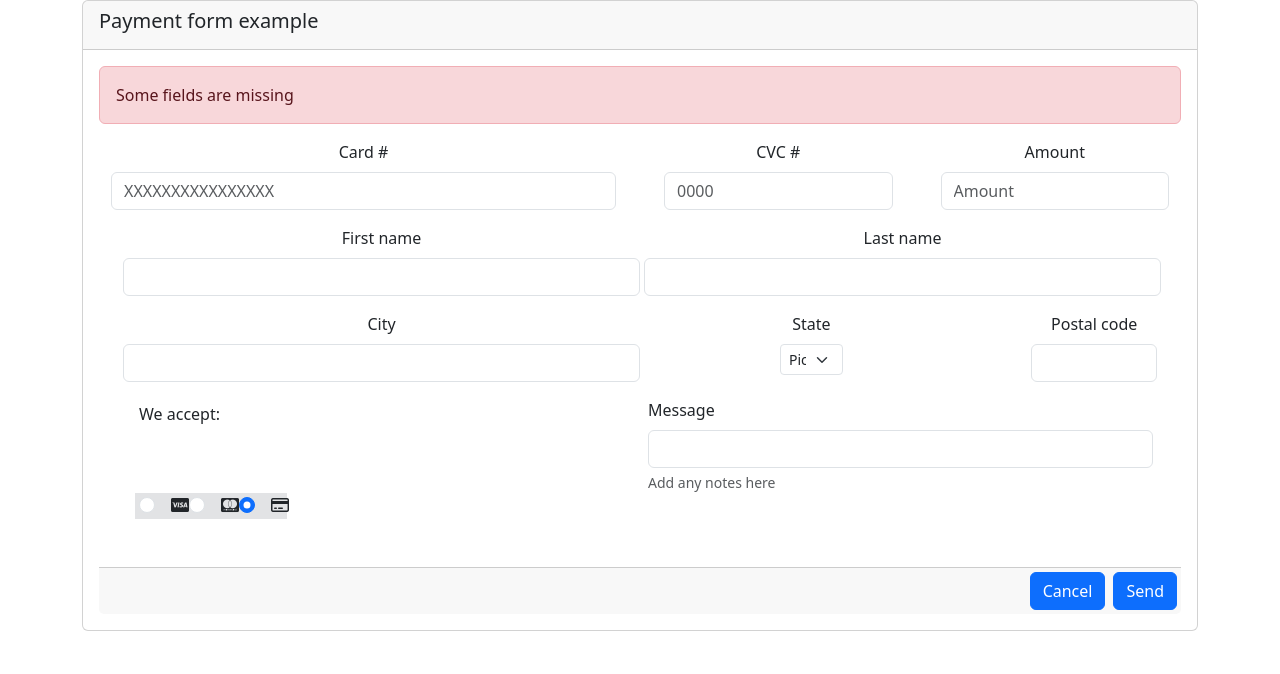
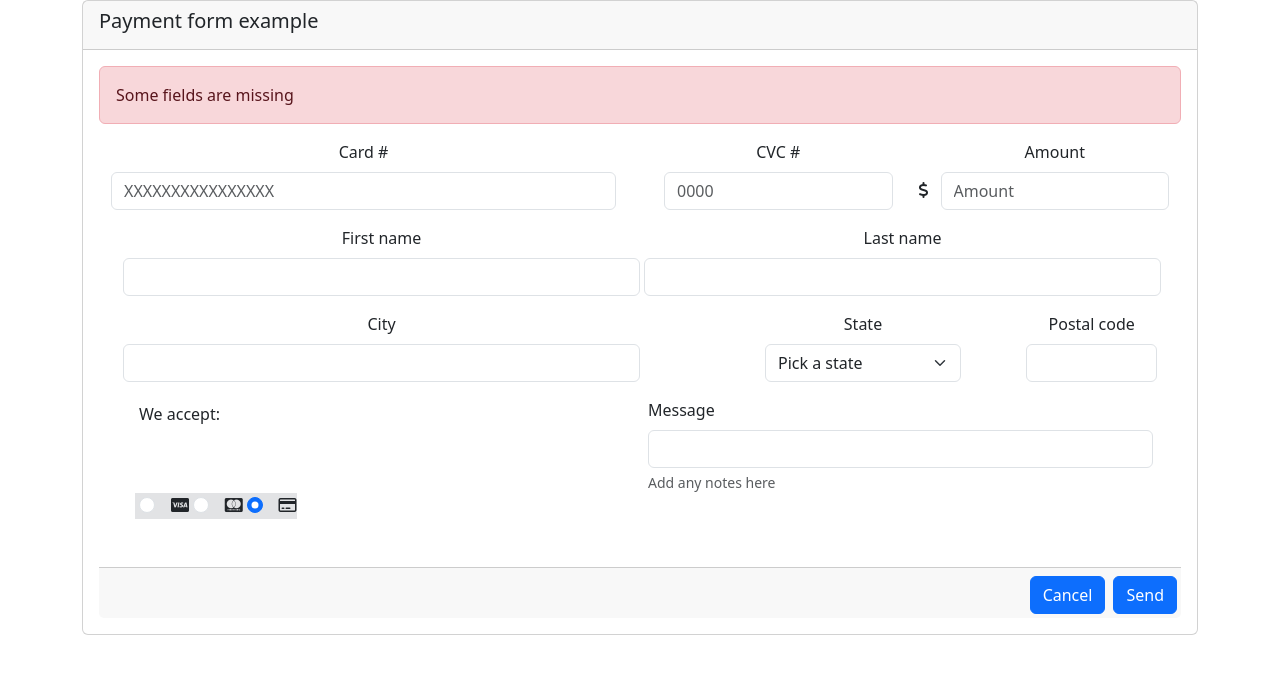
Before and after one commit to 4GeeksAcademy/Create-a-HTML5-form---Valentina099, a plain HTML site: page index.html in a window 1280 px wide. Drawn offline with nearby package versions, Linux system fonts and the light colour scheme.

Commit message:
First commit

```diff
--- a/index.html
+++ b/index.html
@@ -14,8 +14,10 @@
 
 <body>
 
+
     <div class="container">
         <div class="card text-center ">
+            <div class="element"><i class="fa-solid fa-dollar-sign"></i></div>
             <div class="card-header d-flex justify-content-star">
                 <h5> Payment form example </h5>
             </div>
@@ -68,15 +70,17 @@
                                 </div>
 
                                 <div class="d-flex justify-content-between">
-                                    <div class="col  col-2">
-                                        <label for="exampleInputEmail1" class="form-label">State</label>
-                                        <select class="form-select form-select-sm" aria-label="Small select example">
+
+                                    <div class="col  col-6">
+                                        <label for="exampleInputEmail1" class="form-label justify-content-star">State</label>
+                                        <select class="form-select form-select-m" aria-label="Small select example">
                                             <option selected>Pick a state</option>
                                             <option value="1">One</option>
                                             <option value="2">Two</option>
                                             <option value="3">Three</option>
                                         </select>
                                     </div>
+
                                     <div class="col  col-4">
                                         <label for="exampleInputEmail1" class="form-label">Postal code</label>
                                         <input type="text" class="form-control" id="cardnumber"
@@ -101,6 +105,11 @@
                                         Add any notes here
                                     </div>
                                 </div>
+
+
+
+
+
                             </div>
 
                                 <div class="containercards">
@@ -145,8 +154,8 @@
 
                     </div>
                     <div class="card-footer text-body-secondary d-flex justify-content-end p-1">
-                        <button type="submit" class="btn btn-primary">Cancel</button>
-                        <button type="submit" class="btn btn-primary ms-2">Send</button>
+                        <button type="submit" class="btn btn-primary mt-1">Cancel</button>
+                        <button type="submit" class="btn btn-primary ms-2 mt-1">Send</button>
 
 
                     </div>
--- a/styles.css
+++ b/styles.css
@@ -1,3 +1,15 @@
 .containercards {
+    width: 32%;
+}
+
+.form-select form-select-m {
     width: 30%;
 }
+
+.element {
+
+    position:absolute;
+    left:75%;
+    top: 28%;
+
+}
```
